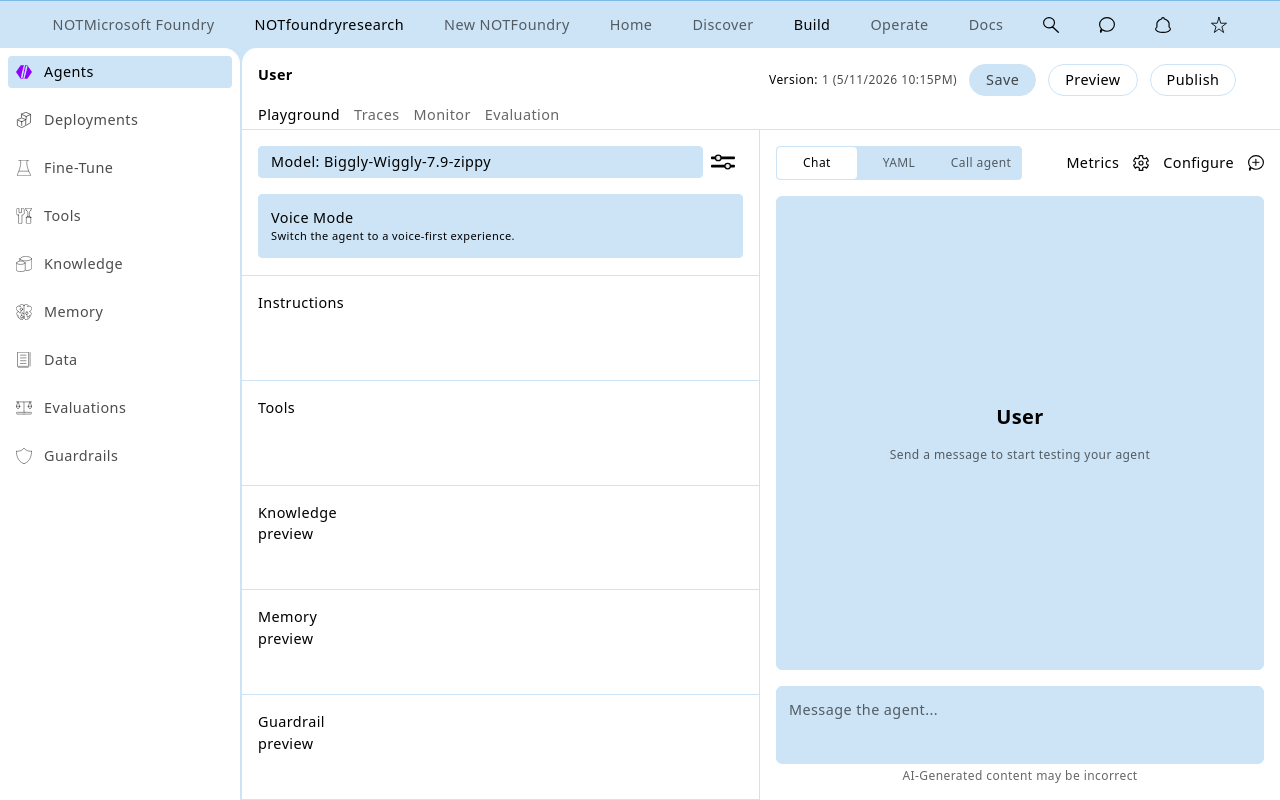
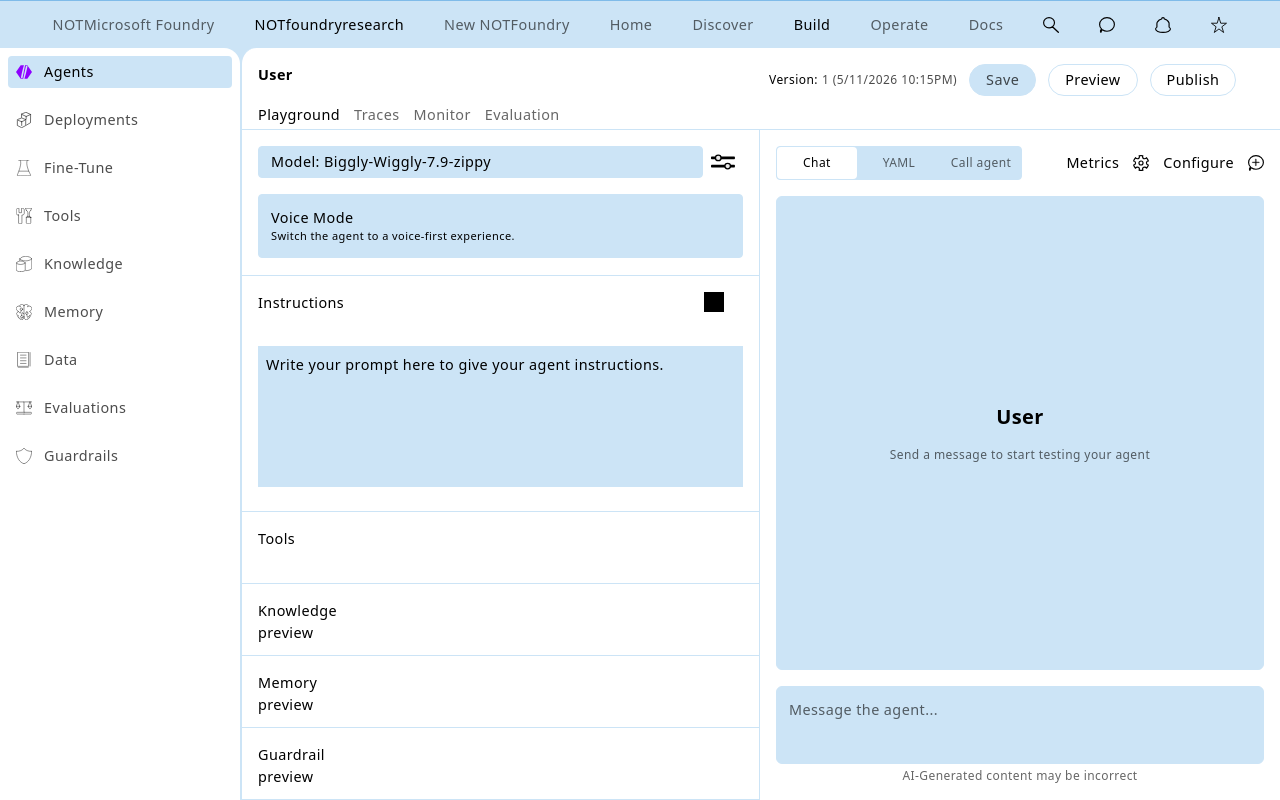
Before and after one commit to schoolblues/TailwindDemo, a React (Vite) app: page / in a window 1280 px wide. Built offline with nearby package versions, Linux system fonts and the light colour scheme.

Commit message:
Update ModelInstructions.tsx
drop down menu time

```diff
--- a/src/components/ModelInstructions.tsx
+++ b/src/components/ModelInstructions.tsx
@@ -1,8 +1,18 @@
+import { useEffect, useState} from 'react'
+
 function ModelInstructions() {
+    const [open, setOpen] = useState(false)
+
     return (
-        <div className="flex flex-1 border-l-2 border-r border-b border-solid border-windows-100 bg-white">
-            <div className="pl-4 pt-4 flex-col">
+        <div className="flex flex-1 flex-col border-l-2 border-r border-b border-solid border-windows-100 bg-white">
+            <div className="pl-4 pt-4 flex">
                 <p>Instructions</p>
+                <button className="ml-90 w-5 h-5 bg-black"></button>
+            </div>
+            <div className=" mx-4 mt-8 mb-6 pb-26 bg-windows-100">
+                <p className='m-2'>
+                    Write your prompt here to give your agent instructions.
+                </p>
             </div>
         </div>
     )
```
